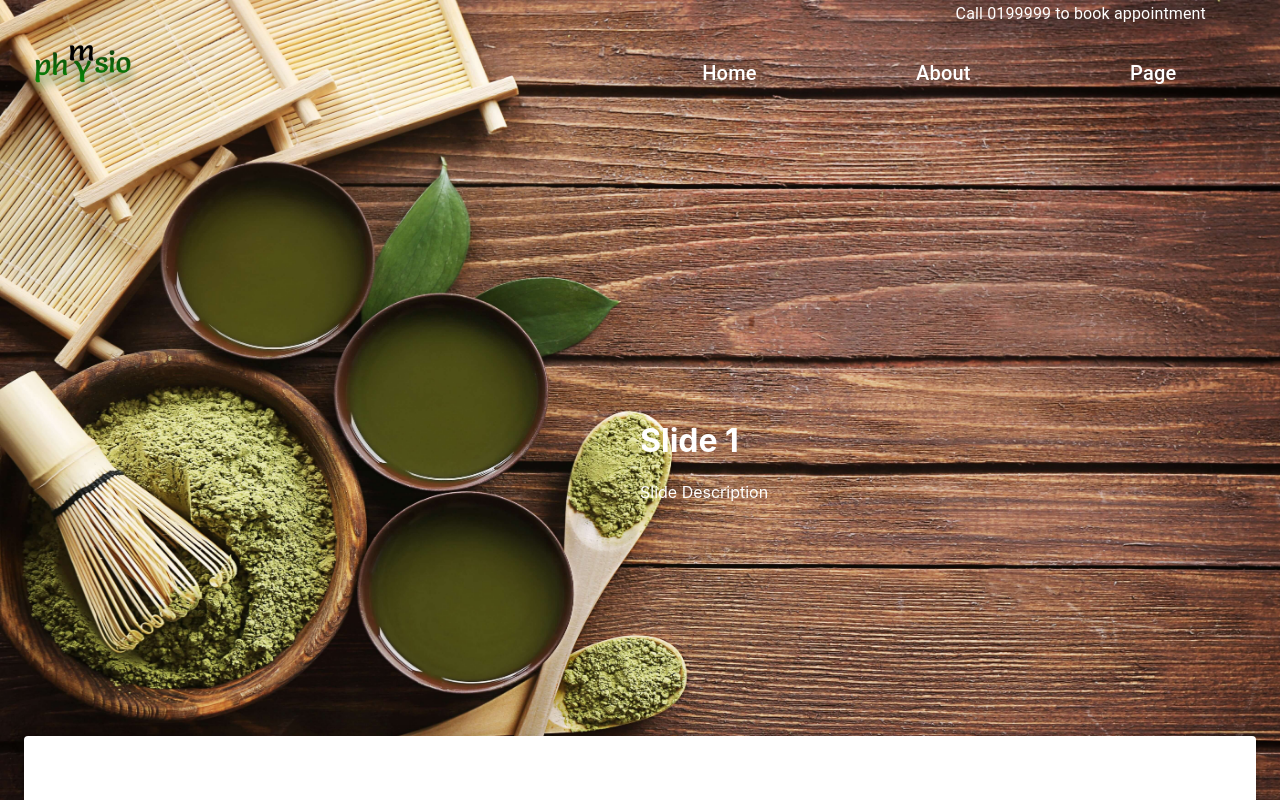
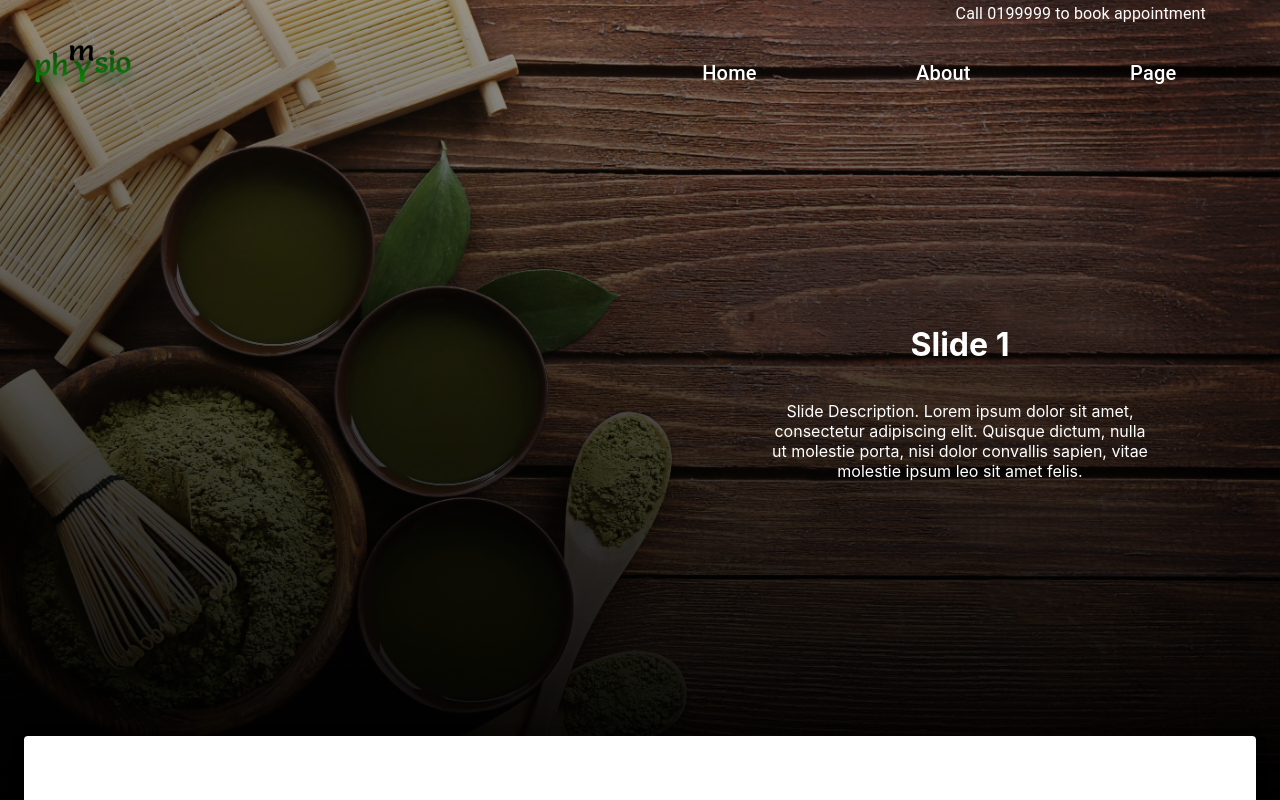
Before and after one commit to redoy11/myPhysio, a React (Create React App) app: page / in a window 1280 px wide. Shown: the top 800 px of the page. Built offline with nearby package versions, Linux system fonts and the light colour scheme.

Commit message:
Add masking of slider imgs for better contrast

```diff
--- a/src/component/Slider/Slider.css
+++ b/src/component/Slider/Slider.css
@@ -18,8 +18,38 @@
   transition: opacity 1s ease-in-out;
 }
 
+.Slider-slide.top {
+  background: linear-gradient(rgba(0, 0, 0, 0.4), rgba(0, 0, 0, 1)), url('/myPhysio/img_remedy.jpg');
+  background-size: cover;
+  background-repeat: no-repeat;
+  background-position: center;
+}
+
 .Slider-slide.bottom {
+  background: linear-gradient(rgba(0, 0, 0, 0.4), rgba(0, 0, 0, 1)), url('/myPhysio/img_foot.jpg');
+  background-size: cover;
+  background-repeat: no-repeat;
+  background-position: center;
   animation: slideFadeInOut 10s ease-in-out infinite alternate;
+}
+
+.Slider-slide-content {
+  display: flex;
+  justify-content: center;
+  align-items: center;
+  position: absolute;
+  max-width: 50%;
+  height: 100%;
+  flex-direction: column;
+  text-align: center;
+  top: 0;
+  left: 0;
+  padding: 10%;
+  box-sizing: border-box;
+}
+
+.Slider-slide.top .Slider-slide-content {
+  transform: translateX(100%);
 }
 
 @keyframes slideFadeInOut {
--- a/src/component/Slider/index.tsx
+++ b/src/component/Slider/index.tsx
@@ -3,22 +3,28 @@ import './Slider.css';
 
 const Slider: React.FC = () => {
   return (
+    <React.Fragment>
       <div className="Slider-container">
         <div className="Slider-slide top">
-        <img src="/myPhysio/img_remedy.jpg" style={{ width: '100%', height: '100%' }} />
-        <div style={{ position: 'absolute', top: '50%', left: '50%' }}>
+          <div className="Slider-slide-content">
             <h1>Slide 1</h1>
-          <p>Slide Description</p>
+            <p>
+              Slide Description. Lorem ipsum dolor sit amet, consectetur adipiscing elit. Quisque dictum, nulla ut
+              molestie porta, nisi dolor convallis sapien, vitae molestie ipsum leo sit amet felis.
+            </p>
           </div>
         </div>
         <div className="Slider-slide bottom">
-        <img src="/myPhysio/img_foot.jpg" style={{ width: '100%', height: '100%' }} />
-        <div style={{ position: 'absolute', top: '50%', left: '50%' }}>
+          <div className="Slider-slide-content">
             <h1>Slide 2</h1>
-          <p>Slide Description</p>
+            <p>
+              Slide Description. Lorem ipsum dolor sit amet, consectetur adipiscing elit. Quisque dictum, nulla ut
+              molestie porta, nisi dolor convallis sapien, vitae molestie ipsum leo sit amet felis.
+            </p>
           </div>
         </div>
       </div>
+    </React.Fragment>
   );
 };
 
```
Lines whose indentation alone changed are shown as unchanged.
